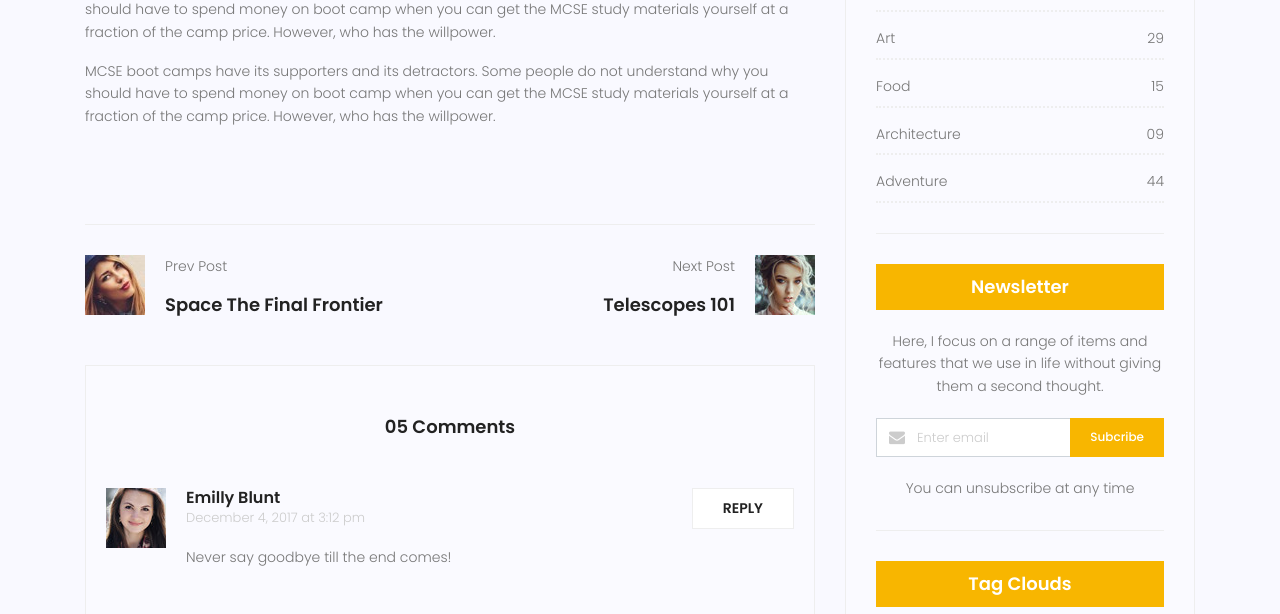
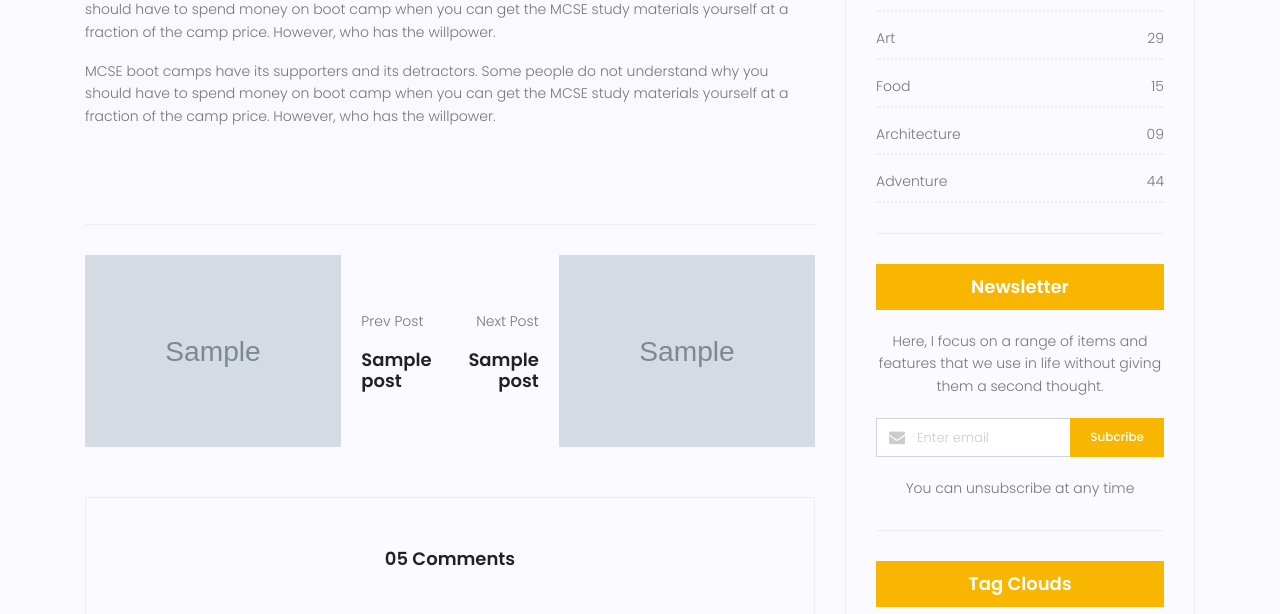
Before and after one commit to H03ein99/MySite, a Django app: page /blog/single/1 in a window 1280 px wide. Shown: the part 1847-2461 px from the top of the page. Run offline with Django 5.2, Linux system fonts and the light colour scheme; tables that the repository leaves empty hold one stand-in row (values such as "Sample post"); grey boxes marked "Sample" are stand-in pictures; some libraries are stand-ins or nearby versions.

Commit message:
Update blog
model: added 2 methods to calculate previous and next posts
views: now we fetch previous and next post in single view
template: we can access next and previous post in blog-single

```diff
--- a/MySite/blog/models.py
+++ b/MySite/blog/models.py
@@ -21,3 +21,28 @@ class Post(models.Model):
             ordering = ["-created_date"]
         def __str__(self):
             return f"{self.author} - {self.title} - {self.created_date}"
+
+        def previous_post(self):
+            id = self.id - 1
+            if(id==0):
+                return Post.objects.get(id=1)
+            post = Post.objects.get(id=id)
+            while(post.status==0):
+                id -= 1
+                if(id==0):
+                    return Post.objects.get(id=1)
+                post = Post.objects.get(id=id)
+            return post
+
+        def next_post(self):
+            last_id = len(Post.objects.all())
+            id = self.id + 1
+            if(id>last_id):
+                return Post.objects.get(id= last_id)
+            post = Post.objects.get(id=id)
+            while(post.status==0):
+                id += 1
+                if(id>last_id):
+                    return Post.objects.get(id= last_id)
+                post = Post.objects.get(id=id)
+            return post
--- a/MySite/blog/views.py
+++ b/MySite/blog/views.py
@@ -14,9 +14,13 @@ def home(request):
 def single(request, id):
     post = get_object_or_404(Post, id=id, status=1)
     popular_posts = Post.objects.all().filter(status=1).order_by('-counted_view')
+    previous = post.previous_post()
+    next = post.next_post()
     context = {
         'post' : post,
         'popular_posts' :popular_posts,
+        'prev': previous,
+        'next': next,
     }
     if post is not None:
         post.counted_view += 1
--- a/MySite/templates/blog/blog-single.html
+++ b/MySite/templates/blog/blog-single.html
@@ -97,26 +97,26 @@
             <div class="row">
               <div class="col-lg-6 col-md-6 col-12 nav-left flex-row d-flex justify-content-start align-items-center">
                 <div class="thumb">
-                  <a href="#"><img class="img-fluid" src="{% static 'img/blog/prev.jpg'%}" alt="" /></a>
+                  <a href="{% url 'blog-single' prev.id%}"><img class="img-fluid" src="{{prev.image.url}}" alt="{{prev.title}}" /></a>
                 </div>
                 <div class="arrow">
-                  <a href="#"><span class="lnr text-white lnr-arrow-left"></span></a>
+                  <a href="{% url 'blog-single' prev.id%}"><span class="lnr text-white lnr-arrow-left"></span></a>
                 </div>
                 <div class="detials">
                   <p>Prev Post</p>
-                  <a href="#"><h4>Space The Final Frontier</h4></a>
+                  <a href="{% url 'blog-single' prev.id%}"><h4>{{prev.title}}</h4></a>
                 </div>
               </div>
               <div class="col-lg-6 col-md-6 col-12 nav-right flex-row d-flex justify-content-end align-items-center">
                 <div class="detials">
                   <p>Next Post</p>
-                  <a href="#"><h4>Telescopes 101</h4></a>
+                  <a href="{% url 'blog-single' next.id%}"><h4>{{next.title}}</h4></a>
                 </div>
                 <div class="arrow">
-                  <a href="#"><span class="lnr text-white lnr-arrow-right"></span></a>
+                  <a href="{% url 'blog-single' next.id%}"><span class="lnr text-white lnr-arrow-right"></span></a>
                 </div>
                 <div class="thumb">
-                  <a href="#"><img class="img-fluid" src="{% static 'img/blog/next.jpg'%}" alt="" /></a>
+                  <a href="{% url 'blog-single' next.id%}"><img class="img-fluid" src="{{next.image.url}}" alt="" /></a>
                 </div>
               </div>
             </div>
```
